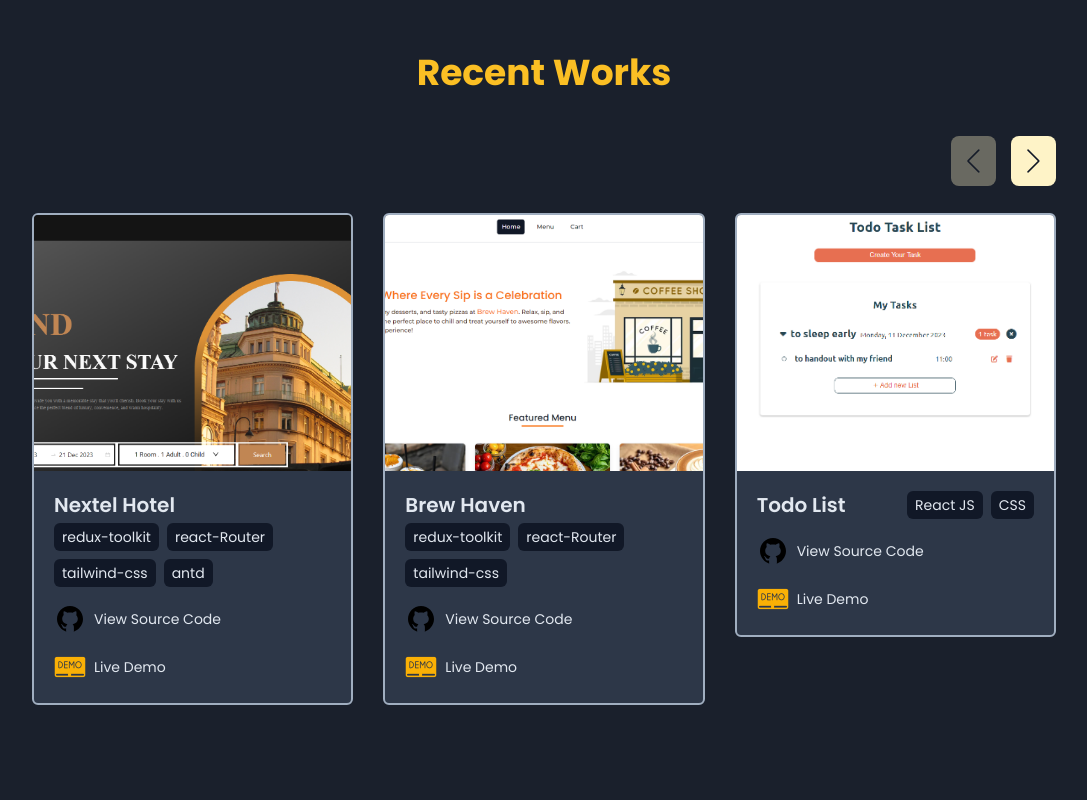
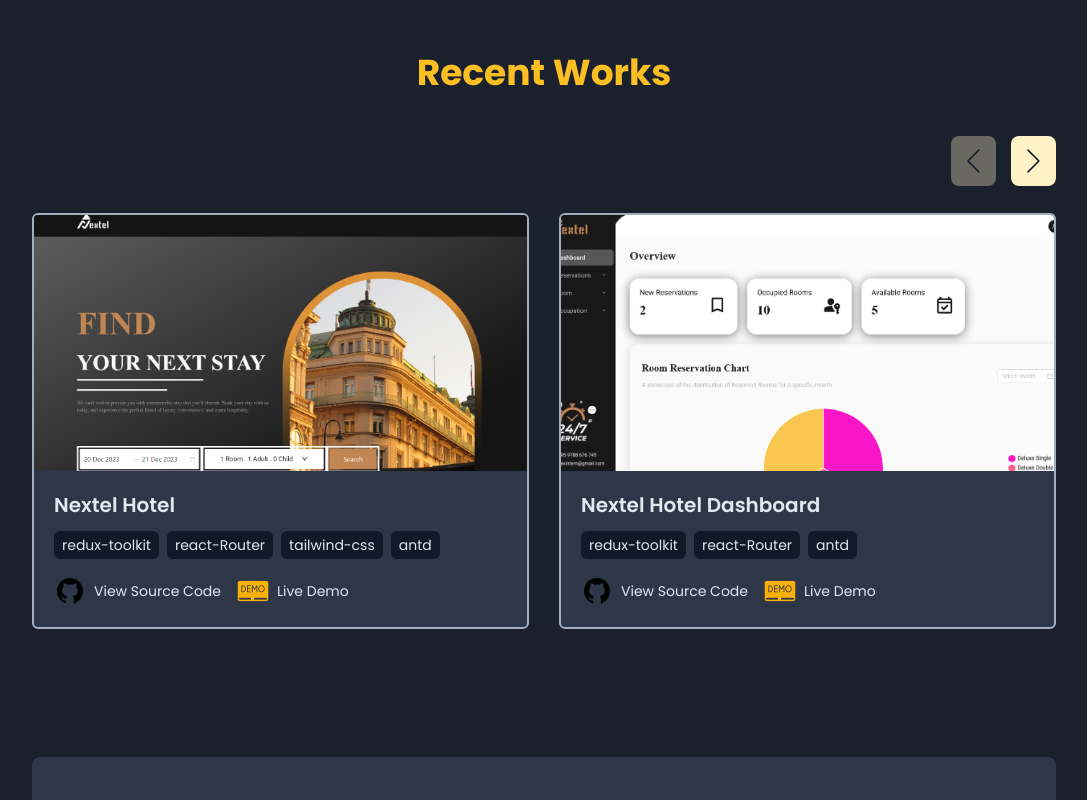
Before and after one commit to DaisyPwint/my-portfolio, a React (Vite) app: page / in a window 1280 px wide. Shown: the part 960-1760 px from the top of the page, without its empty margins (96-1183 px from the left). Built offline with nearby package versions, Linux system fonts and the light colour scheme; a web font is replaced by a local one.

Commit message:
Modified: project section

```diff
--- a/src/components/ThemeSwicher.jsx
+++ b/src/components/ThemeSwicher.jsx
@@ -8,7 +8,7 @@
 
   useEffect(() => {
     const prefersDarkMode = window.matchMedia('(prefers-color-scheme: light)').matches;
-    setTheme(prefersDarkMode ? 'dark' : 'light');
+    setTheme(prefersDarkMode ? 'dark' : 'light') ;
   },[])
 
   useEffect(() => {
--- a/src/components/home/ProjectItem.jsx
+++ b/src/components/home/ProjectItem.jsx
@@ -8,7 +8,7 @@
         <img src={img} alt={name} className='w-full h-48 md:h-64 object-cover transition duration-150 hover:scale-110' />
         <div className='text-textColor p-5 w-full'>
             <div className='flex flex-wrap items-center justify-between mb-2 md:mb-3 gap-1'>
-                <h2 className="text-lg md:text-xl font-semibold">{name}</h2>
+                <h2 className="text-lg md:text-xl font-semibold mb-2">{name}</h2>
                 <p className='flex flex-wrap gap-2 items-center justify-start text-xs md:text-sm'>
                     {
                         tech.map((item,index) => (
--- a/src/components/home/ProjectsSection.jsx
+++ b/src/components/home/ProjectsSection.jsx
@@ -26,7 +26,7 @@
           },
           // when window width is >= 1200px
           1200: {
-            slidesPerView: 3,
+            slidesPerView: 2,
           },
         }}
         >
--- a/src/data/projects.js
+++ b/src/data/projects.js
@@ -4,6 +4,7 @@
 import Blog from '../assets/blog.png';
 import Dashboard from '../assets/dashboard.png';
 import NextelUser from '../assets/nextel-userview.png';
+import NextelDashboard from '../assets/nextel-dashboard.png';
 import BrewHaven from '../assets/brew-haven.png';
 
 const projects = [
@@ -13,6 +14,13 @@
         tech: ['redux-toolkit','react-Router','tailwind-css','antd'],
         workUrl: 'https://github.com/DaisyPwint/NexTel-UserView/tree/with-dummy',
         demoUrl: 'https://phoo-nextel-userview.netlify.app/'
+    },
+    {
+        name: 'Nextel Hotel Dashboard',
+        img: NextelDashboard,
+        tech: ['redux-toolkit','react-Router','antd'],
+        workUrl: 'https://github.com/DaisyPwint/Nextel-admin-dashboard/tree/with-dummy',
+        demoUrl: 'https://phoo-nextel-dashboard.netlify.app/'
     },
     {
         name: 'Brew Haven',
```
Also changed, not shown: src/assets/nextel-dashboard.png (added).
